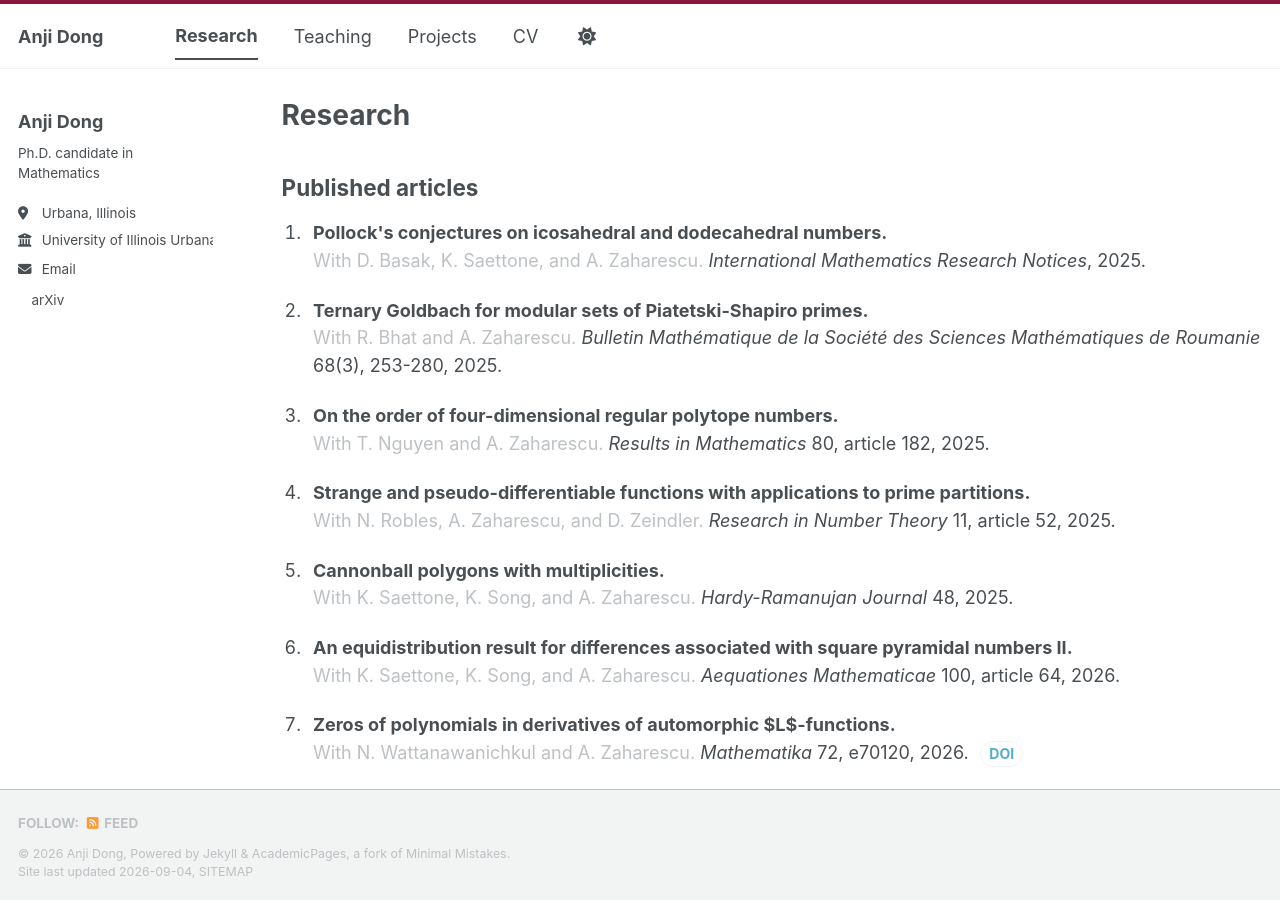
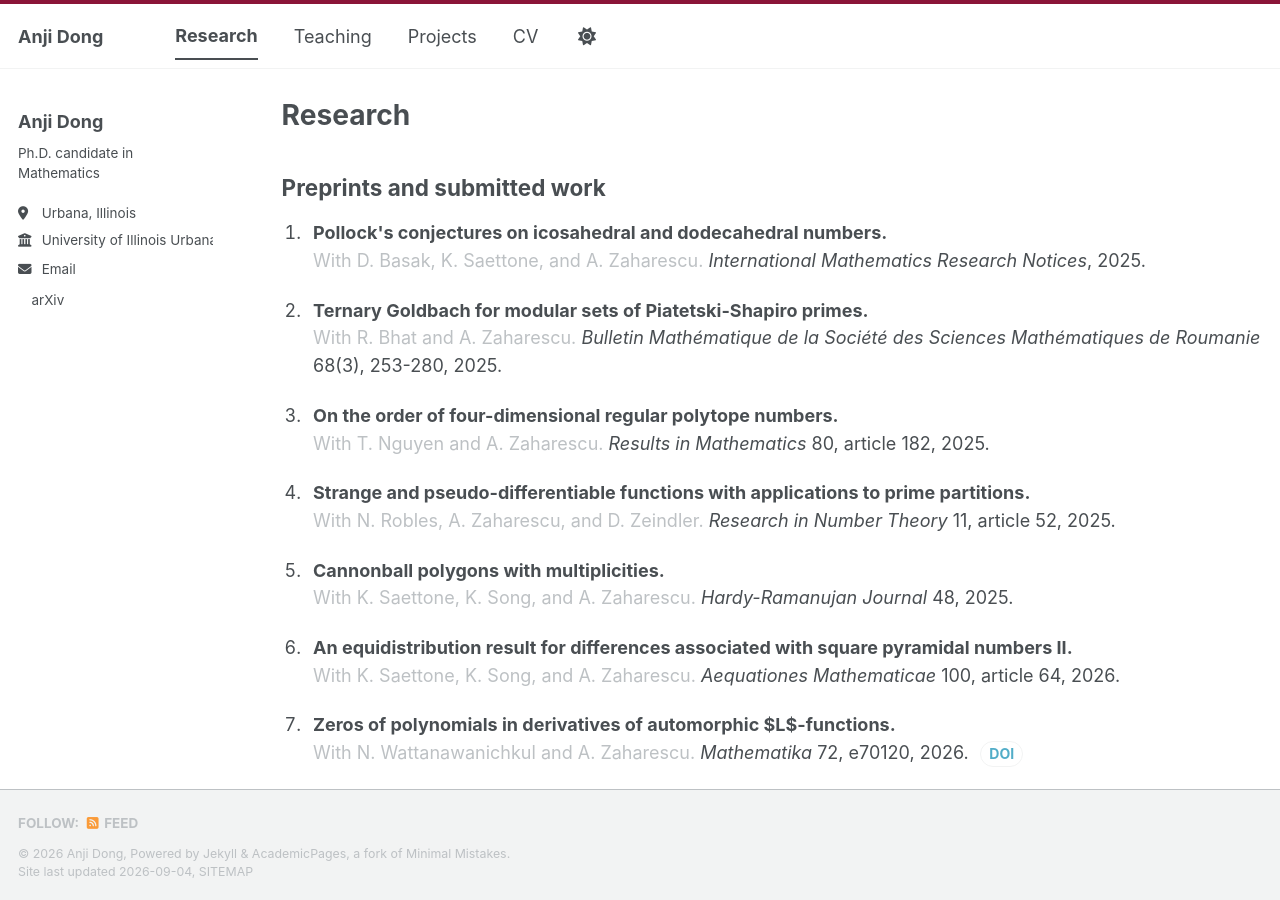
Before and after one commit to Anjisweety2/anjidong.github.io, a Jekyll site: the page built from _pages/publications.html, in a window 1280 px wide and 900 px high. Built offline with Jekyll 4.4.1, drawn with Linux system fonts in a browser that asks for light colours; a style sheet for code colours, icons or effects is not loaded.

Commit message:
Update publications.html

```diff
--- a/_pages/publications.html
+++ b/_pages/publications.html
@@ -8,7 +8,7 @@ author_profile: true
 {% include base_path %}
 
 
-<h2>Published articles</h2>
+<h2>Preprints and submitted work</h2>
 <ol class="publication-list">
   <li><strong>Pollock's conjectures on icosahedral and dodecahedral numbers.</strong><br><span class="pub-authors">With D. Basak, K. Saettone, and A. Zaharescu.</span> <em>International Mathematics Research Notices</em>, 2025.</li>
   <li><strong>Ternary Goldbach for modular sets of Piatetski-Shapiro primes.</strong><br><span class="pub-authors">With R. Bhat and A. Zaharescu.</span> <em>Bulletin Mathématique de la Société des Sciences Mathématiques de Roumanie</em> 68(3), 253-280, 2025.</li>
```
